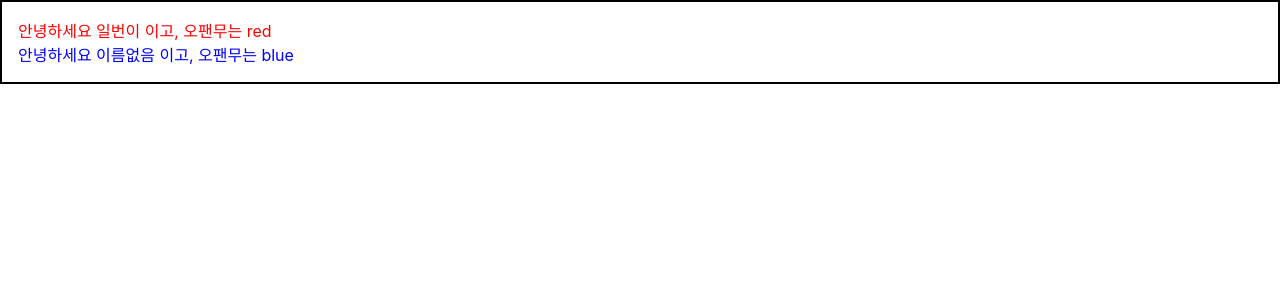
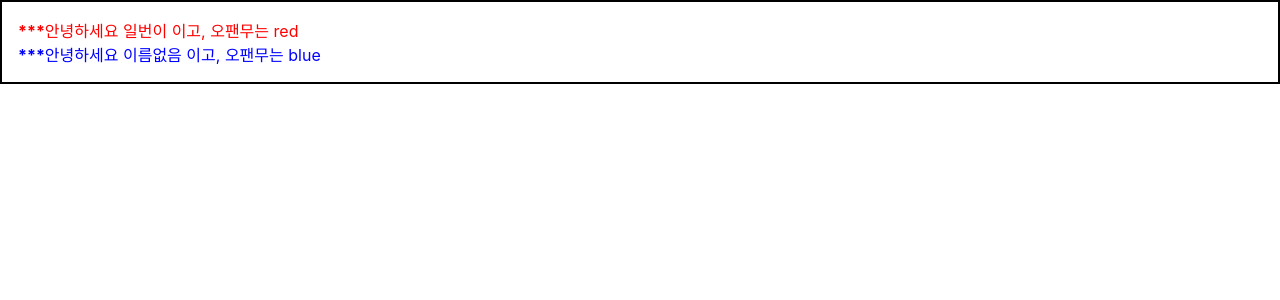
Before and after one commit to Dev-hoon/reactProjrct, a React (Create React App) app: page / in a window 1280 px wide. Shown: the top 300 px of the page. Built offline with nearby package versions, Linux system fonts and the light colour scheme.

Commit message:
조건부 렌더링 방법

```diff
--- a/src/App.js
+++ b/src/App.js
@@ -29,8 +29,8 @@ function App() {
     //   <Hello />
     // </div>
     <Wrapper>
-      <Hello name = '일번이' color = 'red'/>
-      <Hello  color = 'blue'/>
+      <Hello name = '일번이' color = 'red' isSpecial = {true}/>
+      <Hello  color = 'blue' isSpecial/>
 
     </Wrapper>
   );
--- a/src/Hello.js
+++ b/src/Hello.js
@@ -3,8 +3,11 @@ import React from 'react';
 // function Hello(props){
 //     return <div style = {{color: props.color}}>안녕하세요 {props.name} 이고, 오팬무는 {props.color}</div>
 // }
-function Hello({name,color}){
-    return <div style = {{color: color}}>안녕하세요 {name} 이고, 오팬무는 {color}</div>
+function Hello({name,color, isSpecial}){
+    return <div style = {{color: color}}>
+        {isSpecial ? <b>***</b>:<b>$$$</b>}
+        {/* {isSpecial && <b>***</b>} */}
+        안녕하세요 {name} 이고, 오팬무는 {color}</div>
 }
 
 Hello.defaultProps = {
```
